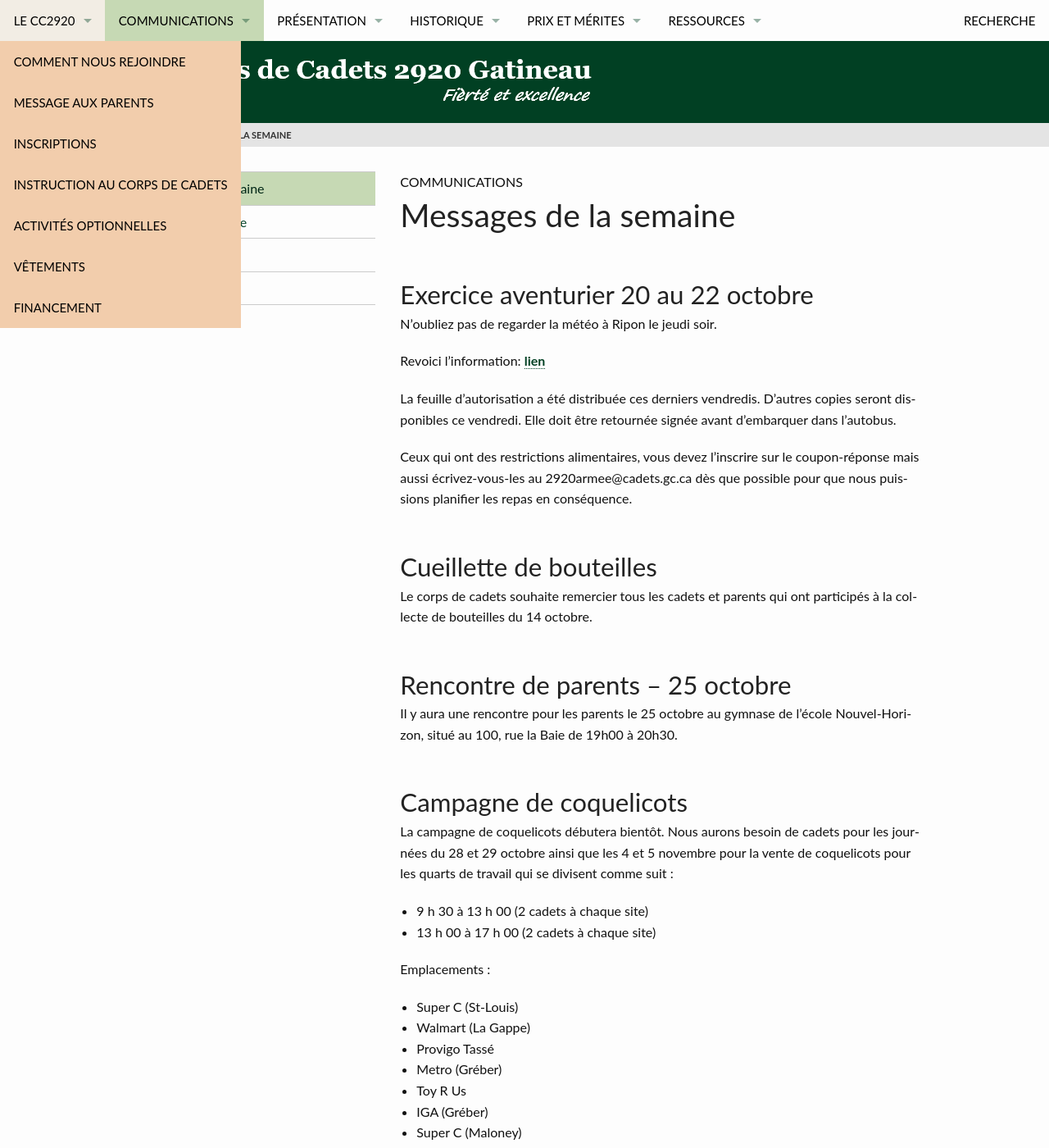
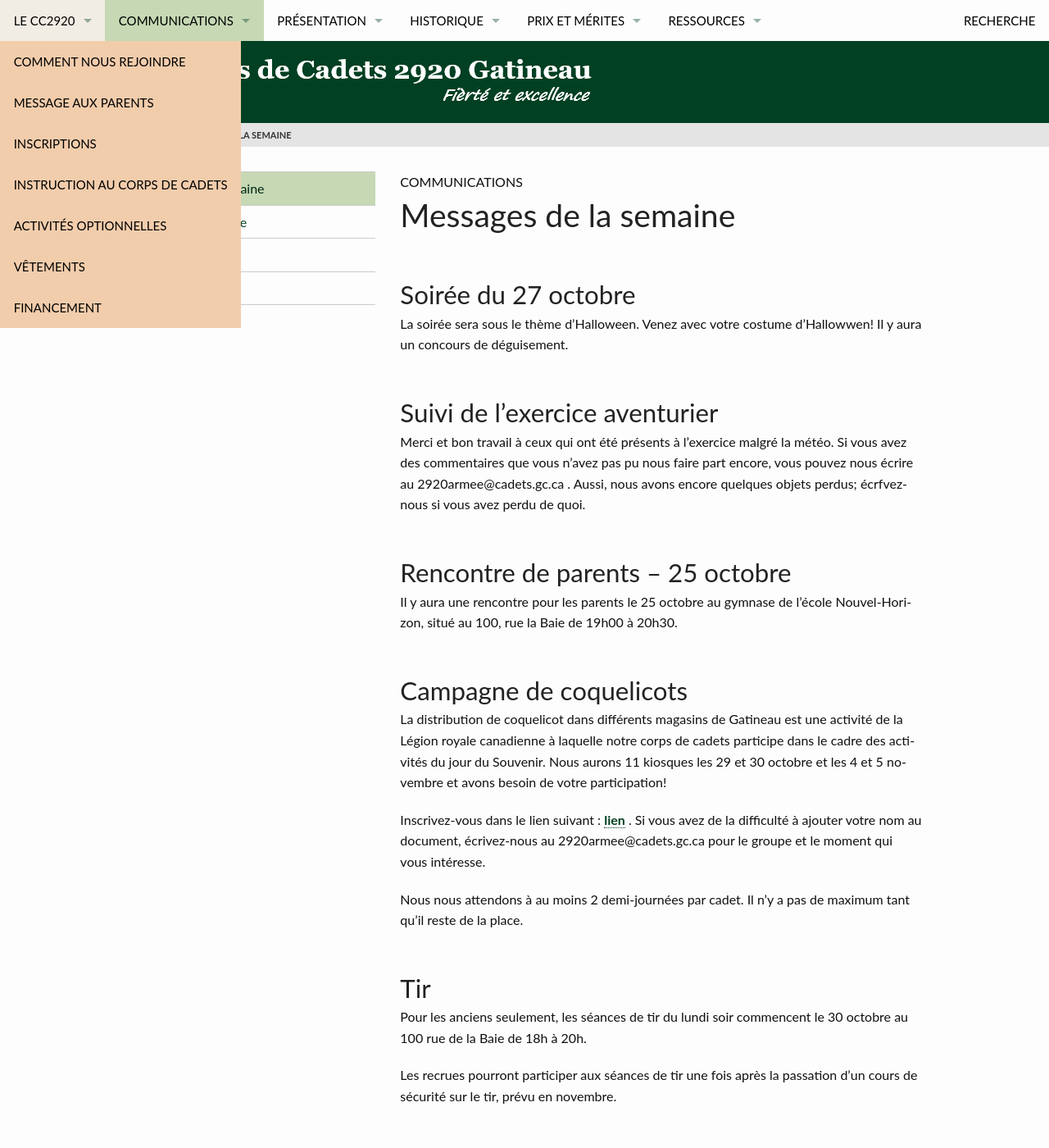
Before and after one commit to CC2920/web, a Jekyll site: the page built from _communications/messages.md, in a window 1280 px wide and 1400 px high. Shown: the whole window at 82% size. Built offline with Jekyll 4.4.1, drawn with Linux system fonts in a browser that asks for light colours; some of the changed text lies outside the part shown.

Commit message:
Update messages.md

```diff
--- a/_communications/messages.md
+++ b/_communications/messages.md
@@ -3,31 +3,27 @@ title:  "Messages de la semaine"
 layout: "messages"
 
 activities:
-    - date: 20 au 22 octobre
-      title: exercice aventurier
+
     - date: 25 octobre
       title: rencontre de parents
-    - date: début novembre (à confirmer)
+    - date: 27-28 octobre, 4-5 novembre
       title: campagne du coquelicot
     - date: 11 novembre
       title: activité du Jour du souvenir
     - date: 18 novembre
+      title: clinique musicale (information à venir)
+    - date: 19 novembre
       title: course d'orientation
 
 ---
+## Soirée du 27 octobre
 
-## Exercice aventurier 20 au 22 octobre
+La soirée sera sous le thème d'Halloween. Venez avec votre costume d'Hallowwen! Il y aura un concours de déguisement.
 
-N'oubliez pas de regarder la météo à Ripon le jeudi soir.
 
-Revoici l'information:  [lien](https://1drv.ms/b/s!AkTIfKmoB8nugfpur1EJMgbHt3Js0g?e=s0jbE5)
+## Suivi de l'exercice aventurier
 
-La feuille d'autorisation a été distribuée ces derniers vendredis. D'autres copies seront disponibles ce vendredi. Elle doit être retournée signée avant d'embarquer dans l'autobus.
-
-Ceux qui ont des restrictions alimentaires, vous devez l'inscrire sur le coupon-réponse mais aussi écrivez-vous-les au 2920armee@cadets.gc.ca dès que possible pour que nous puissions planifier les repas en conséquence.
-
-## Cueillette de bouteilles
-Le corps de cadets souhaite remercier tous les cadets et parents qui ont participés à la collecte de bouteilles du 14 octobre.
+Merci et bon travail à ceux qui ont été présents à l'exercice malgré la météo. Si vous avez des commentaires que vous n'avez pas pu nous faire part encore, vous pouvez nous écrire au 2920armee@cadets.gc.ca . Aussi, nous avons encore quelques objets perdus; écrfvez-nous si vous avez perdu de quoi.
 
 ## Rencontre de parents – 25 octobre
 
@@ -35,22 +31,20 @@ Il y aura une rencontre pour les parents le 25 octobre au gymnase de l’école
 
 ## Campagne de coquelicots
 
-La campagne de coquelicots débutera bientôt. Nous aurons besoin de cadets pour les journées du 28 et 29 octobre ainsi que les 4 et 5 novembre pour la vente de coquelicots pour les quarts de travail qui se divisent comme suit :
+La distribution de coquelicot dans différents magasins de Gatineau est une activité de la Légion royale canadienne à laquelle notre corps de cadets participe dans le cadre des activités du jour du Souvenir. Nous aurons 11 kiosques les 29 et 30 octobre et les 4 et 5 novembre et avons besoin de votre participation!
 
--	9 h 30 à 13 h 00 (2 cadets à chaque site)
--	13 h 00 à 17 h 00 (2 cadets à chaque site)
+Inscrivez-vous dans le lien suivant : [lien](https://1drv.ms/b/s!AkTIfKmoB8nugfpur1EJMgbHt3Js0g?e=s0jbE5) . Si vous avez de la difficulté à ajouter votre nom au document, écrivez-nous au 2920armee@cadets.gc.ca pour le groupe et le moment qui vous intéresse.
 
-Emplacements :
+Nous nous attendons à au moins 2 demi-journées par cadet. Il n’y a pas de maximum tant qu’il reste de la place.
 
--	Super C (St-Louis)
--	Walmart (La Gappe)
--	Provigo Tassé
--	Metro (Gréber)
--	Toy R Us
--	IGA (Gréber)
--	Super C (Maloney)
--	Maxi (Maloney)
--	Walmart (Maloney)
--	Maxi (de la Savane)
+## Tir
 
-Ansi que 2 cadets de 10h15 à 16h00 au musée de l’Histoire.
+Pour les anciens seulement, les séances de tir du lundi soir commencent le 30 octobre au 100 rue de la Baie de 18h à 20h.
+
+Les recrues pourront participer aux séances de tir une fois après la passation d'un cours de sécurité sur le tir, prévu en novembre.
+
+## Course d'orientation 19 novembre
+
+Voici l'information:  [lien](https://1drv.ms/b/s!AkTIfKmoB8nugfwPNPP-LMF-fjU1lA?e=CVoJth) . Le document n'a pas besoin de nous être rapporté.
+
+À noter que l'activité a été déplacée au dimanche plutôt que le samedi des messages précédents dû au conflit d'horaire avec la clinique musicale du samedi.
```
